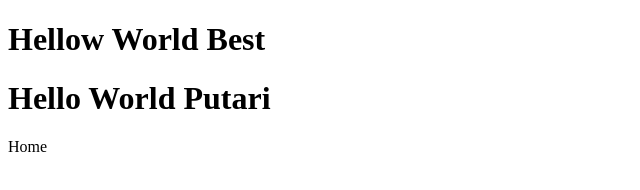
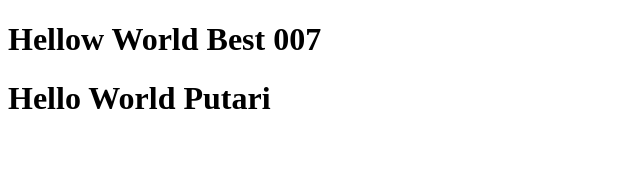
Before and after one commit to Petch003/my-startup, a plain HTML site: page index.html in a window 1280 px wide. Shown: the whole page, without its empty margins (0-640 px from the left). Drawn offline with Linux system fonts and the light colour scheme.

Commit message:
Delete Nav and Add 007

```diff
--- a/index.html
+++ b/index.html
@@ -6,8 +6,8 @@
     <title>Document</title>
 </head>
 <body>
-    <h1> Hellow World Best </h1>
+    <h1> Hellow World Best 007 </h1>
     <H1>Hello World Putari</H1>
-    <nav> Home </nav>
+
 </body>
 </html>
```
